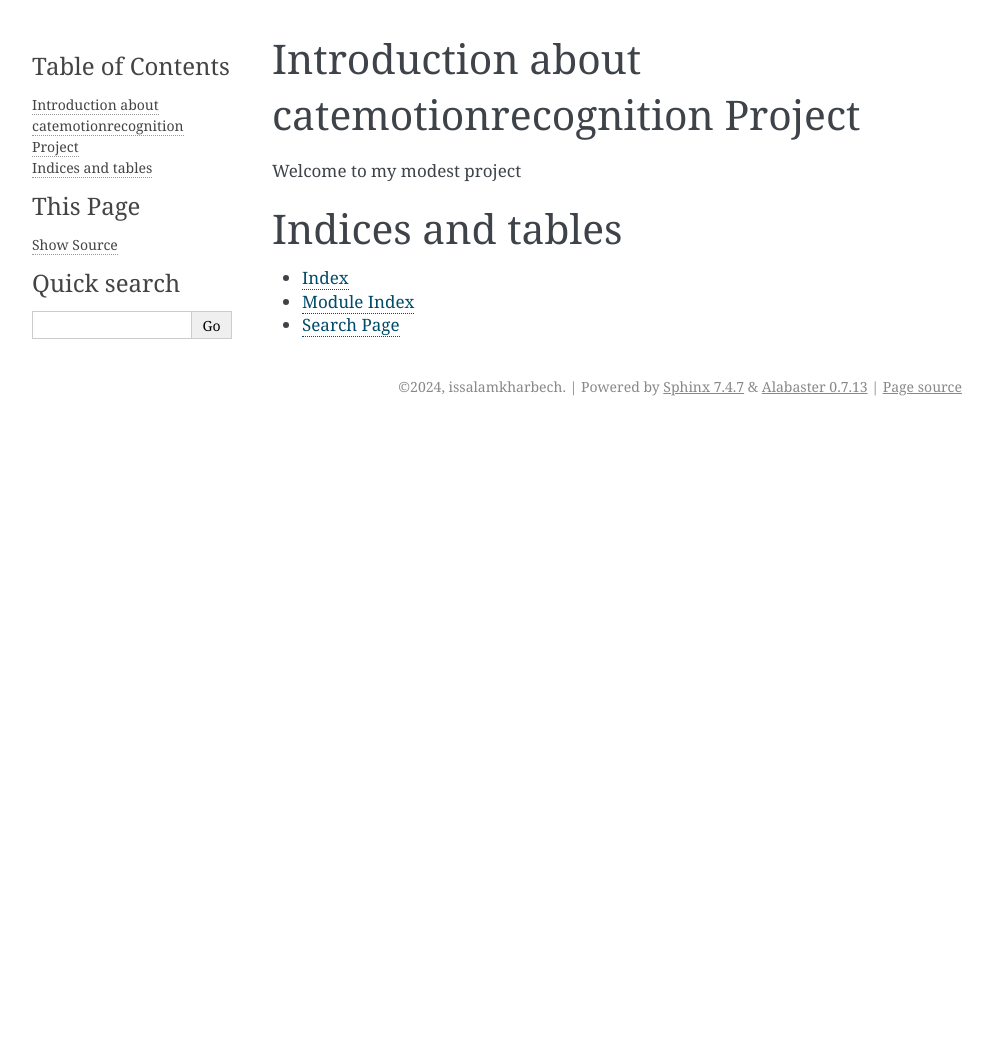
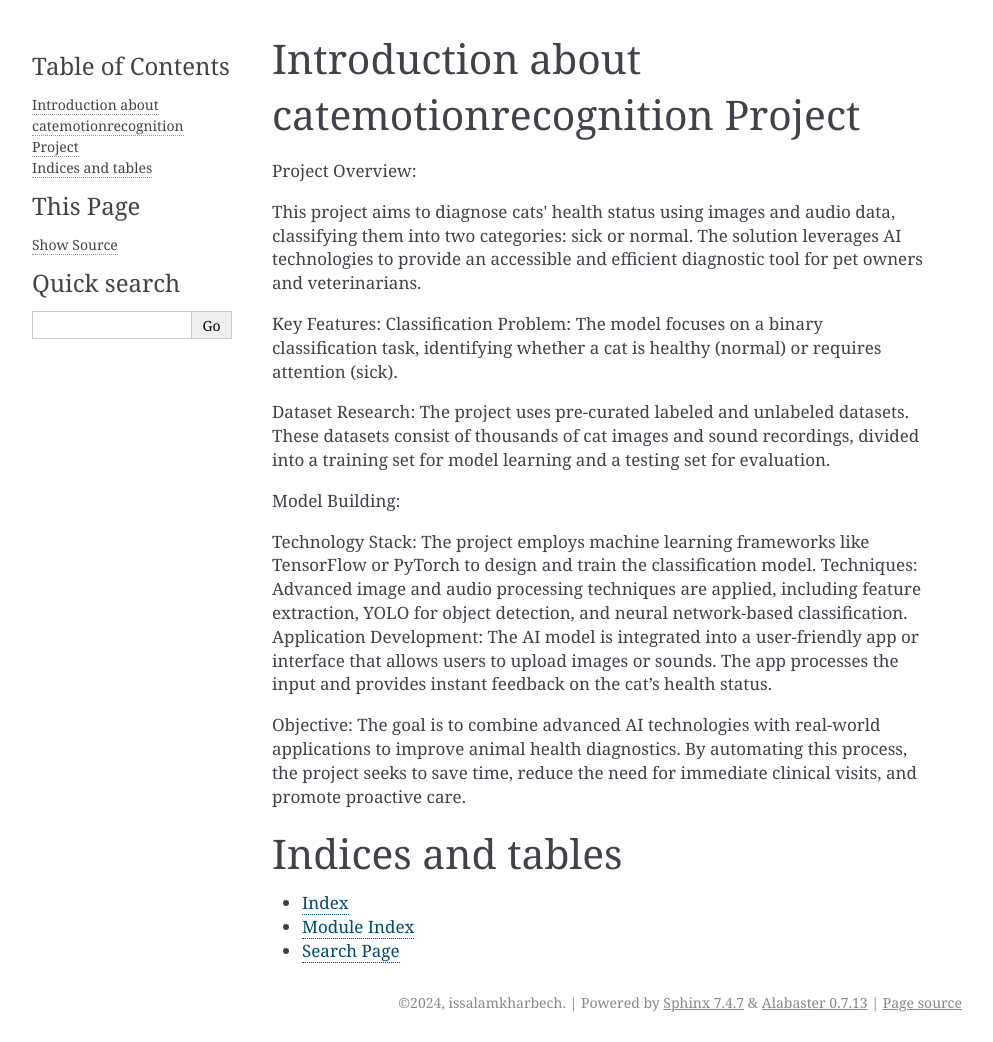
Before and after one commit to Deckku/catemotionrecognition, a Sphinx documentation site: the page built from source/index.rst, in a window 1280 px wide. Shown: the whole page, without its empty margins (148-1141 px from the left). Built offline with Sphinx 7.4.7, drawn with Linux system fonts in a browser that asks for light colours; before the commit the page ends 900 px from its top, so only the background shows below that.

Commit message:
Add files via upload

```diff
--- a/source/index.rst
+++ b/source/index.rst
@@ -5,7 +5,26 @@
 
 Introduction about catemotionrecognition Project
 =================================================
-Welcome to my modest project
+Project Overview:
+
+This project aims to diagnose cats' health status using images and audio data, classifying them into two categories: sick or normal. The solution leverages AI technologies to provide an accessible and efficient diagnostic tool for pet owners and veterinarians.
+
+Key Features:
+Classification Problem:
+The model focuses on a binary classification task, identifying whether a cat is healthy (normal) or requires attention (sick).
+
+Dataset Research:
+The project uses pre-curated labeled and unlabeled datasets. These datasets consist of thousands of cat images and sound recordings, divided into a training set for model learning and a testing set for evaluation.
+
+Model Building:
+
+Technology Stack: The project employs machine learning frameworks like TensorFlow or PyTorch to design and train the classification model.
+Techniques: Advanced image and audio processing techniques are applied, including feature extraction, YOLO for object detection, and neural network-based classification.
+Application Development:
+The AI model is integrated into a user-friendly app or interface that allows users to upload images or sounds. The app processes the input and provides instant feedback on the cat’s health status.
+
+Objective:
+The goal is to combine advanced AI technologies with real-world applications to improve animal health diagnostics. By automating this process, the project seeks to save time, reduce the need for immediate clinical visits, and promote proactive care.
 
 .. toctree::
    :maxdepth: 2
```
